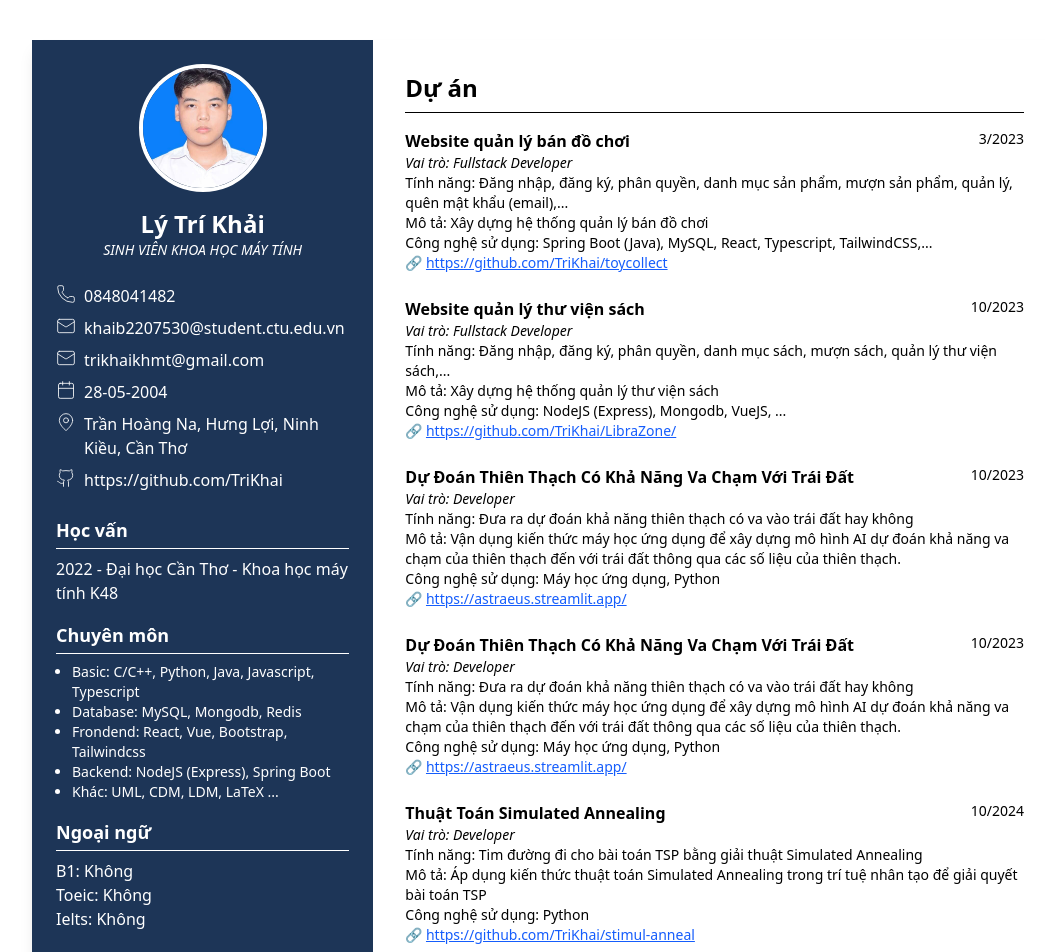
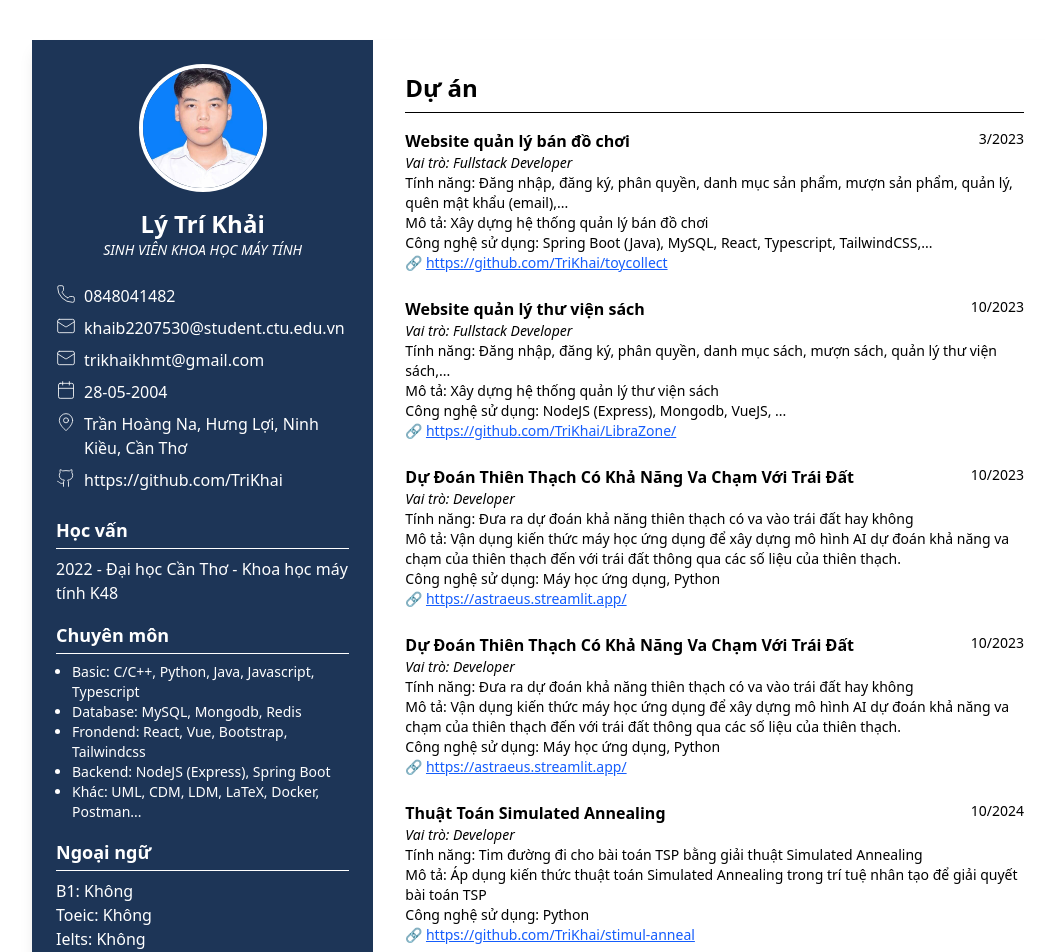
Before and after one commit to TriKhai/mycv, a React (Vite) app: page / in a window 1280 px wide. Shown: the top 952 px of the page, without its empty margins (96-1151 px from the left). Built offline with nearby package versions, Linux system fonts and the light colour scheme.

Commit message:
update repository

```diff
--- a/src/components/slidebar/Skill.tsx
+++ b/src/components/slidebar/Skill.tsx
@@ -9,7 +9,7 @@ export default function Skill() {
         <li>Database: MySQL, Mongodb, Redis</li>
         <li>Frondend: React, Vue, Bootstrap, Tailwindcss</li>
         <li>Backend: NodeJS (Express), Spring Boot</li>
-        <li>Khác: UML, CDM, LDM, LaTeX ...</li>
+        <li>Khác: UML, CDM, LDM, LaTeX, Docker, Postman...</li>
       </ul>
     </div>
   );
```
